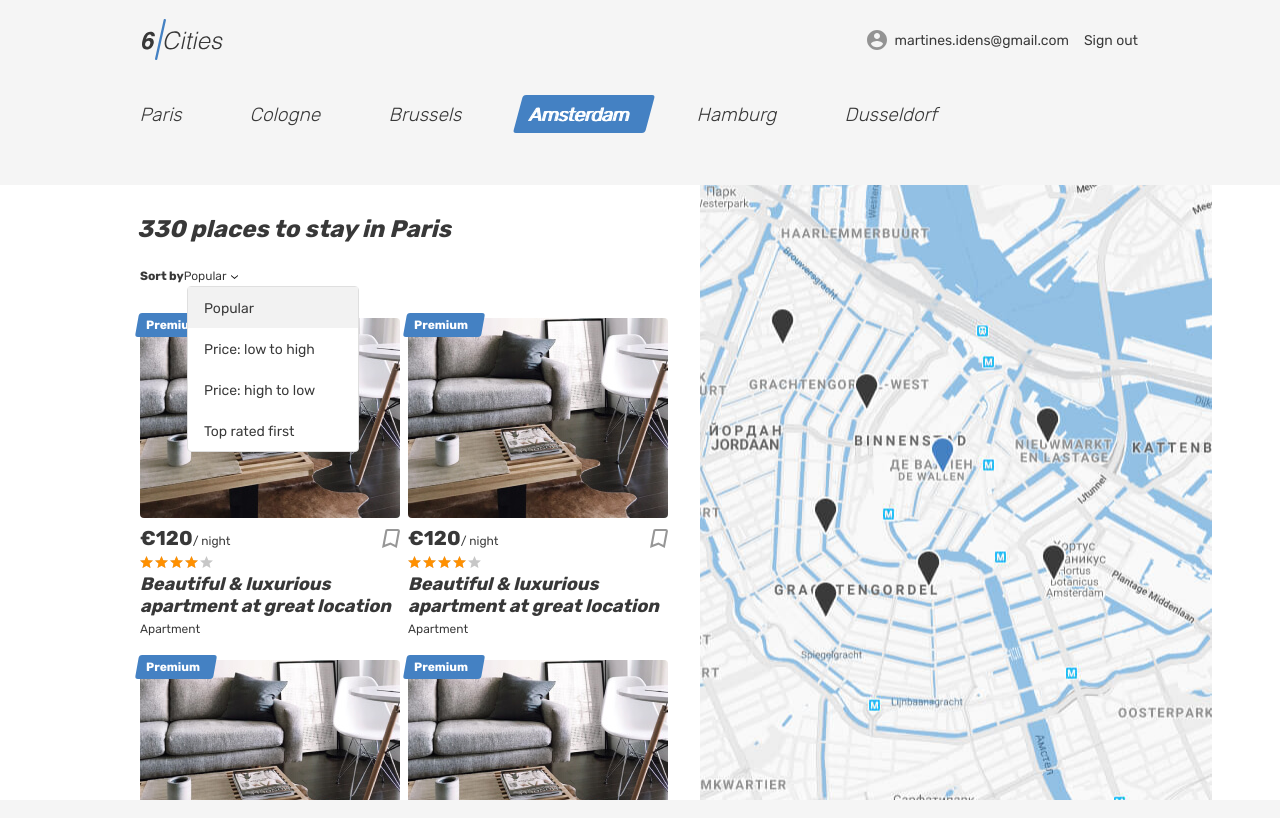
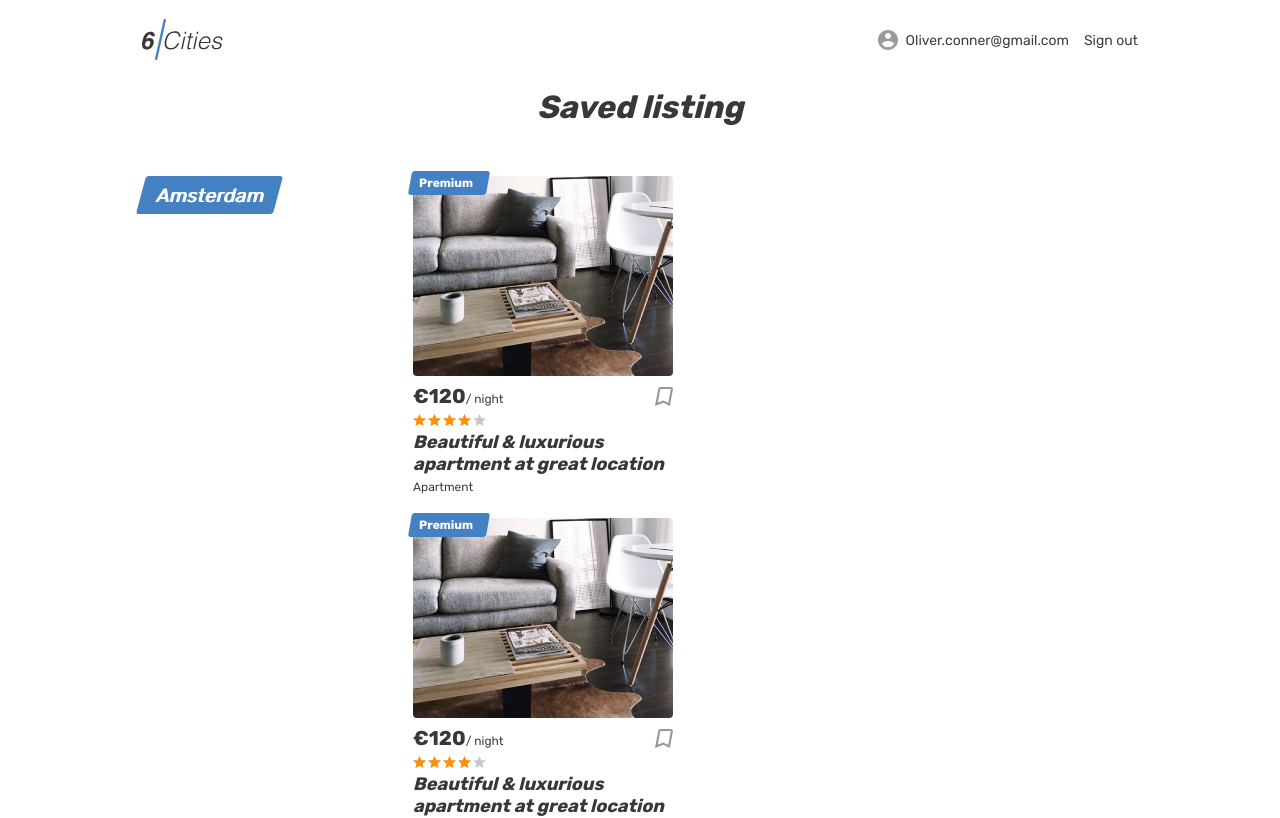
Before and after one commit to martinesidens/885303-six-cities-7, a React (Create React App) app in the folder project/: page / in a window 1280 px wide. Shown: the top 818 px of the page. Built offline with nearby package versions, Linux system fonts and the light colour scheme.

Commit message:
WIP 20.06.2021 23:35

```diff
--- a/project/src/components/app/app.jsx
+++ b/project/src/components/app/app.jsx
@@ -6,14 +6,15 @@ import Sign from '../sign/sign';
 import Favorite from '../favorite/favorite';
 import Offer from '../offer/offer';
 import Error from '../error/error';
-
+import OffersList from "../offers-list/offers-list";
 
 function App (props) {
   return (
     <BrowserRouter>
       <Switch>
         <Route path="/" exact>
-          <Main count={props.count} city={props.city} email={props.email} />
+          <OffersList />
+          {/*<Main count={props.count} city={props.city} email={props.email} />*/}
         </Route>
         <Route path="/Sign" exact component={Sign} >
         </Route>
--- a/project/src/components/offers-list/offers-list.js
+++ b/project/src/components/offers-list/offers-list.js
@@ -1,13 +1,17 @@
-function getOffersList() {
+import Card from "../card/card";
+import React from "react";
+
+export default function OffersList() {
   return (
     <html lang="en">
     <head>
-      <meta charSet="utf-8" />
-      <meta httpEquiv="X-UA-Compatible" content="IE=edge" />
-      <meta name="viewport" content="width=device-width, initial-scale=1.0" />
+      <meta charSet="utf-8"/>
+      <meta httpEquiv="X-UA-Compatible" content="IE=edge"/>
+      <meta name="viewport" content="width=device-width, initial-scale=1.0"/>
       <title>6 cities: favorites</title>
-      <link rel="stylesheet" href="css/main.css" />
-      <div style={{ display: "none" }}>
+      <link rel="stylesheet" href="css/main.css"/>
+    </head>
+    <div style={{display: "none"}}>
       <svg xmlns="http://www.w3.org/2000/svg">
         <symbol id="icon-arrow-select" viewBox="0 0 7 4">
           <path
@@ -17,7 +21,8 @@ function getOffersList() {
           />
         </symbol>
         <symbol id="icon-bookmark" viewBox="0 0 17 18">
-            <path d="M3.993 2.185l.017-.092V2c0-.554.449-1 .99-1h10c.522 0 .957.41.997.923l-2.736 14.59-4.814-2.407-.39-.195-.408.153L1.31 16.44 3.993 2.185z" />
+          <path
+            d="M3.993 2.185l.017-.092V2c0-.554.449-1 .99-1h10c.522 0 .957.41.997.923l-2.736 14.59-4.814-2.407-.39-.195-.408.153L1.31 16.44 3.993 2.185z"/>
         </symbol>
         <symbol id="icon-star" viewBox="0 0 13 12">
           <path
@@ -80,6 +85,7 @@ function getOffersList() {
                   </div>
                 </div>
                 <div className="favorites__places">
+                  {Array.from(new Array(6), (x,i) => i+5).map((id) => <Card key={id} />)}
                   <article className="favorites__card place-card">
                     <div className="favorites__image-wrapper place-card__image-wrapper">
                       <a href="#">
@@ -109,7 +115,7 @@ function getOffersList() {
                             width={18}
                             height={19}
                           >
-                              <use xlinkHref="#icon-bookmark" />
+                            <use xlinkHref="#icon-bookmark"/>
                           </svg>
                           <span className="visually-hidden">
                               In bookmarks
@@ -118,7 +124,7 @@ function getOffersList() {
                       </div>
                       <div className="place-card__rating rating">
                         <div className="place-card__stars rating__stars">
-                            <span style={{ width: "100%" }} />
+                          <span style={{width: "100%"}}/>
                           <span className="visually-hidden">Rating</span>
                         </div>
                       </div>
@@ -157,7 +163,7 @@ function getOffersList() {
                             width={18}
                             height={19}
                           >
-                              <use xlinkHref="#icon-bookmark" />
+                            <use xlinkHref="#icon-bookmark"/>
                           </svg>
                           <span className="visually-hidden">
                               In bookmarks
@@ -166,7 +172,7 @@ function getOffersList() {
                       </div>
                       <div className="place-card__rating rating">
                         <div className="place-card__stars rating__stars">
-                            <span style={{ width: "80%" }} />
+                          <span style={{width: "80%"}}/>
                           <span className="visually-hidden">Rating</span>
                         </div>
                       </div>
@@ -216,7 +222,7 @@ function getOffersList() {
                             width={18}
                             height={19}
                           >
-                              <use xlinkHref="#icon-bookmark" />
+                            <use xlinkHref="#icon-bookmark"/>
                           </svg>
                           <span className="visually-hidden">
                               In bookmarks
@@ -225,7 +231,7 @@ function getOffersList() {
                       </div>
                       <div className="place-card__rating rating">
                         <div className="place-card__stars rating__stars">
-                            <span style={{ width: "100%" }} />
+                          <span style={{width: "100%"}}/>
                           <span className="visually-hidden">Rating</span>
                         </div>
                       </div>
@@ -253,7 +259,6 @@ function getOffersList() {
         </a>
       </footer>
     </div>
-    </div>
     </html>
   );
 }
--- a/project/src/mocks/offers.js
+++ b/project/src/mocks/offers.js
@@ -1,5 +1,6 @@
 export default function getOffers () {
   return {
+    id: 1,
     image: ['img/room.jpg', 'img/apartment-01.jpg', 'img/apartment-02.jpg', 'img/apartment-03.jpg', 'img/studio-01.jpg', 'img/apartment-01.jpg'],
     title: 'Beautiful & luxurious studio at great location',
     property: {
```
Also changed, not shown: 1 other file (tests, documents, lock files or other folders). Lines whose indentation alone changed are shown as unchanged.
